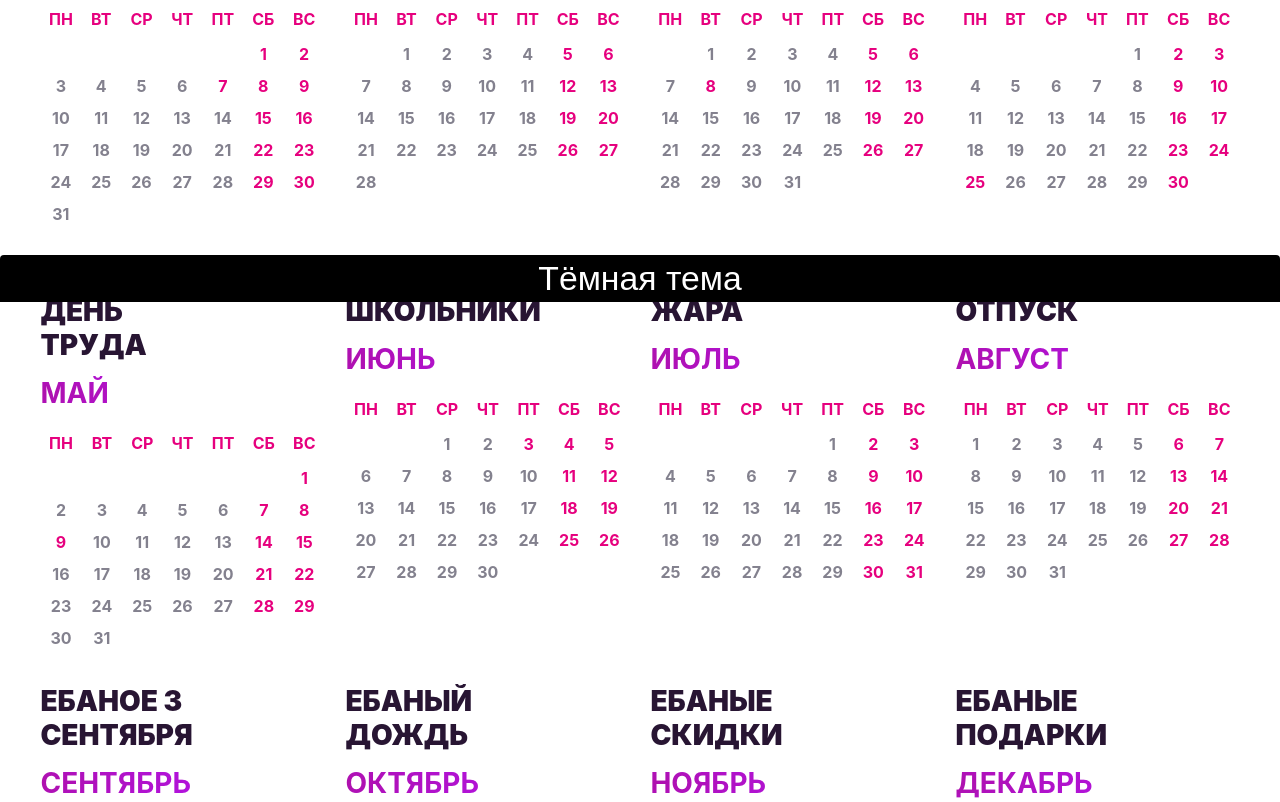
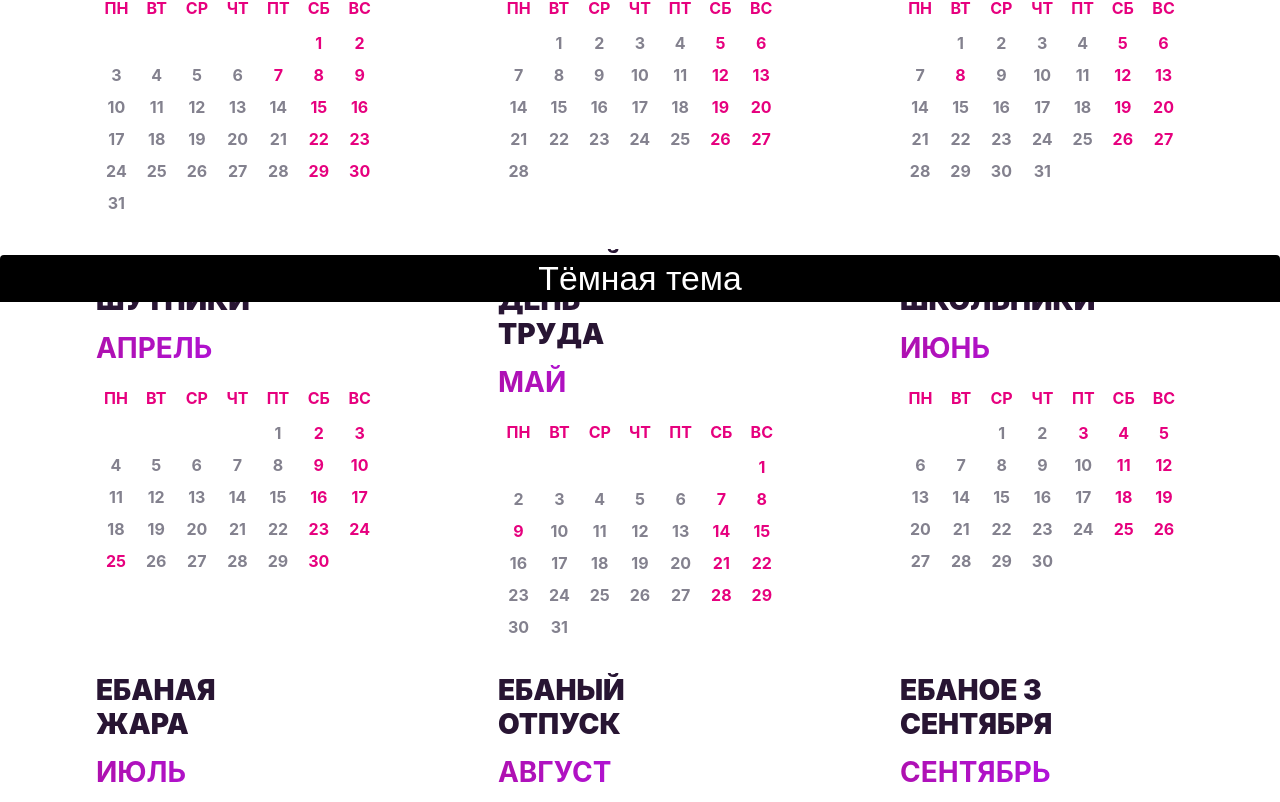
Before and after one commit to Kaduromo/calendar, a React (Create React App) app: page / in a window 1280 px wide. Shown: the part 498-1300 px from the top of the page. Built offline with nearby package versions, Linux system fonts and the light colour scheme.

Commit message:
optimized the code

```diff
--- a/src/App.js
+++ /dev/null
@@ -1,15 +0,0 @@
-import React from "react"
-import CalendarsList from "./components/calendarList"
-import { ToastContainer } from "react-toastify"
-import "react-toastify/dist/ReactToastify.css"
-
-function App() {
-  return (
-    <div className="App">
-      <CalendarsList />
-      <ToastContainer />
-    </div>
-  )
-}
-
-export default App
--- /dev/null
+++ b/src/App.jsx
@@ -0,0 +1,5 @@
+import CalendarsList from "./components/calendarList"
+
+const App = () => <CalendarsList />
+
+export default App
--- a/src/components/calendar.jsx
+++ b/src/components/calendar.jsx
@@ -1,13 +1,13 @@
 import { useState } from "react"
-import { areEqual, getMonthData } from "./calendar"
 import classnames from "classnames"
 import { toast } from "react-toastify"
+import { areEqual, getMonthData } from "./calendar"
 
-const Calendar = ({ props, year, month, title, text }) => {
+const Calendar = ({ year, month, title, text }) => {
   const [selectedDate, setSelectedDate] = useState(null)
   const [currentDate] = useState(new Date())
-
   const monthData = getMonthData(year, month)
+  const weekDayNames = ["Пн", "Вт", "Ср", "Чт", "Пт", "Сб", "Вс"]
 
   const handleDayClick = (date) => {
     const day = `${date.getDate()}-${date.getMonth()}`
@@ -94,7 +94,7 @@ const Calendar = ({ props, year, month, title, text }) => {
       <table>
         <thead>
           <tr>
-            {props.weekDayNames.map((name) => (
+            {weekDayNames.map((name) => (
               <th key={name}>{name}</th>
             ))}
           </tr>
--- a/src/components/calendarList.jsx
+++ b/src/components/calendarList.jsx
@@ -1,40 +1,32 @@
-import React, { useEffect, useState } from "react"
+import { useEffect, useState } from "react"
+import Calendar from "./calendar.jsx"
+import { ToastContainer, toast } from "react-toastify"
+import "react-toastify/dist/ReactToastify.css"
 import "./index.css"
-import Calendar from "./calendar.jsx"
-import { toast } from "react-toastify"
-
-const defaultProps = {
-  date: new Date(),
-  years: [2010, 2011, 2012, 2013, 2014, 2015, 2016, 2017, 2018, 2019, 2020],
-  monthNames: [
-    "Январь",
-    "Февраль",
-    "Март",
-    "Апрель",
-    "Май",
-    "Июнь",
-    "Июль",
-    "Август",
-    "Сентябрь",
-    "Октябрь",
-    "Ноябрь",
-    "Декабрь",
-  ],
-  weekDayNames: ["Пн", "Вт", "Ср", "Чт", "Пт", "Сб", "Вс"],
-  onChange: Function.prototype,
-}
 
 const CalendarsList = () => {
-  const [date, setDate] = useState(defaultProps.date)
+  const [date, setDate] = useState(new Date())
   const [theme, setTheme] = useState("Тёмная")
-
-  const year = () => date.getFullYear()
-  const month = (mont) => (mont ? mont - 1 : date.getMonth())
+  const year = date.getFullYear()
+  const monthList = [
+    { id: 0, month: "Январь", description: "ебаный новый год" },
+    { id: 1, month: "Февраль", description: "ебаный холод" },
+    { id: 2, month: "Март", description: "ебаная грязь" },
+    { id: 3, month: "Апрель", description: "ебаные шутники" },
+    { id: 4, month: "Май", description: "ебаный день труда" },
+    { id: 5, month: "Июнь", description: "ебаные школьники" },
+    { id: 6, month: "Июль", description: "ебаная жара" },
+    { id: 7, month: "Август", description: "ебаный отпуск" },
+    { id: 8, month: "Сентябрь", description: "ебаное 3 сентября" },
+    { id: 9, month: "Октябрь", description: "ебаный дождь" },
+    { id: 10, month: "Ноябрь", description: "ебаные скидки" },
+    { id: 11, month: "Декабрь", description: "ебаные подарки" },
+  ]
 
   const handlePrevMonthButtonClick = () => {
-    const date = new Date(year(), month() - 12)
-    toast(date.getFullYear())
-    setDate(date)
+    const newDate = new Date(year, date.getMonth() - 12)
+    toast(newDate.getFullYear())
+    setDate(newDate)
   }
 
   const handleTodayMonthButtonClick = () => {
@@ -47,9 +39,9 @@ const CalendarsList = () => {
   }
 
   const handleNextMonthButtonClick = () => {
-    const date = new Date(year(), month() + 12)
-    toast(date.getFullYear())
-    setDate(date)
+    const newDate = new Date(year, date.getMonth() + 12)
+    toast(newDate.getFullYear())
+    setDate(newDate)
   }
 
   useEffect(() => {
@@ -77,6 +69,7 @@ const CalendarsList = () => {
   }
 
   return (
+    <>
       <div className="calendar">
         <div className="calendar-container">
           <button className="dark-mode" onClick={handleDarkMode}>
@@ -108,93 +101,23 @@ const CalendarsList = () => {
             </p>
           </header>
           <div className="calendar-body">
+            {monthList.map((m) => (
               <Calendar
-            props={defaultProps}
-            year={year()}
-            month={month(1)}
-            title="Январь"
-            text="ебаный новый год"
+                key={m.id}
+                year={year}
+                month={m.id}
+                title={m.month}
+                text={m.description}
               />
-          <Calendar
-            props={defaultProps}
-            year={year()}
-            month={month(2)}
-            title="Февраль"
-            text="ебаный холод"
-          />
-          <Calendar
-            props={defaultProps}
-            year={year()}
-            month={month(3)}
-            title="Март"
-            text="ебаная грязь"
-          />
-          <Calendar
-            props={defaultProps}
-            year={year()}
-            month={month(4)}
-            title="Апрель"
-            text="ебаные шутники"
-          />
-          <Calendar
-            props={defaultProps}
-            year={year()}
-            month={month(5)}
-            title="Май"
-            text="ебаный день труда"
-          />
-          <Calendar
-            props={defaultProps}
-            year={year()}
-            month={month(6)}
-            title="Июнь"
-            text="ебаные школьники"
-          />
-          <Calendar
-            props={defaultProps}
-            year={year()}
-            month={month(7)}
-            title="Июль"
-            text="ебаная жара"
-          />
-          <Calendar
-            props={defaultProps}
-            year={year()}
-            month={month(8)}
-            title="Август"
-            text="ебаный отпуск"
-          />
-          <Calendar
-            props={defaultProps}
-            year={year()}
-            month={month(8)}
-            title="Сентябрь"
-            text="ебаное 3 сентября"
-          />
-          <Calendar
-            props={defaultProps}
-            year={year()}
-            month={month(10)}
-            title="Октябрь"
-            text="ебаный дождь"
-          />
-          <Calendar
-            props={defaultProps}
-            year={year()}
-            month={month(11)}
-            title="Ноябрь"
-            text="ебаные скидки"
-          />
-          <Calendar
-            props={defaultProps}
-            year={year()}
-            month={month(12)}
-            title="Декабрь"
-            text="ебаные подарки"
-          />
+            ))}
           </div>
         </div>
       </div>
+      <ToastContainer
+        autoClose={3000}
+        theme={theme === "Тёмная" ? "dark" : "light"}
+      />
+    </>
   )
 }
 
--- a/src/components/index.css
+++ b/src/components/index.css
@@ -62,13 +62,15 @@ body {
 }
 
 .calendar {
-  margin-top: calc(15px + 32 * ((100vw - 320px) / (1200 - 320)));
-  margin-bottom: calc(20px + 20 * ((100vw - 320px) / (1200 - 320)));
+  margin-top: calc(8px + 32 * ((100vw - 320px) / (1200 - 320)));
+  margin-bottom: calc(50px + 20 * ((100vw - 320px) / (1200 - 320)));
 }
 .calendar-container {
   max-width: 1200px;
   margin: 0 auto;
-  padding: 0 30px;
+  padding: 0;
+  padding-left: calc(12px + 32 * ((100vw - 320px) / (1200 - 320)));
+  padding-right: calc(12px + 32 * ((100vw - 320px) / (1200 - 320)));
 }
 
 .calendar-title button {
@@ -85,11 +87,10 @@ body {
   font-family: "Montserrat";
   font-style: normal;
   font-weight: 900;
-  font-size: calc(58px + 85 * ((100vw - 320px) / (1200 - 320)));
+  font-size: calc(55px + 85 * ((100vw - 320px) / (1200 - 320)));
   line-height: calc(260 / 200);
   background-image: var(--text-color);
   color: transparent;
-  -webkit-background-clip: text;
   background-clip: text;
   margin: 0;
 }
@@ -209,3 +210,46 @@ tbody td:nth-child(6),
 tbody td:nth-child(7) {
   color: var(--date-color);
 }
+
+.arrow,
+.arrow:before {
+  /* position: absolute; */
+  left: 50%;
+}
+
+.arrow {
+  width: 40px;
+  height: 40px;
+  top: 50%;
+  margin: -20px 0 0 -20px;
+  transform: rotate(-45deg);
+  border-left: none;
+  border-top: none;
+  border-right: 2px #000 solid;
+  border-bottom: 2px #000 solid;
+}
+
+.arrow:before {
+  content: "";
+  width: 20px;
+  height: 20px;
+  top: 50%;
+  margin: -10px 0 0 -10px;
+  border-left: none;
+  border-top: none;
+  border-right: 1px #000 solid;
+  border-bottom: 1px #000 solid;
+  animation-duration: 2s;
+  animation-iteration-count: infinite;
+  animation-name: arrow;
+}
+
+@keyframes arrow {
+  0% {
+    opacity: 1;
+  }
+  100% {
+    opacity: 0;
+    transform: translate(10px, 10px);
+  }
+}
```
Also changed, not shown: 13 other files (tests, documents, lock files or other folders). Lines whose indentation alone changed are shown as unchanged.
